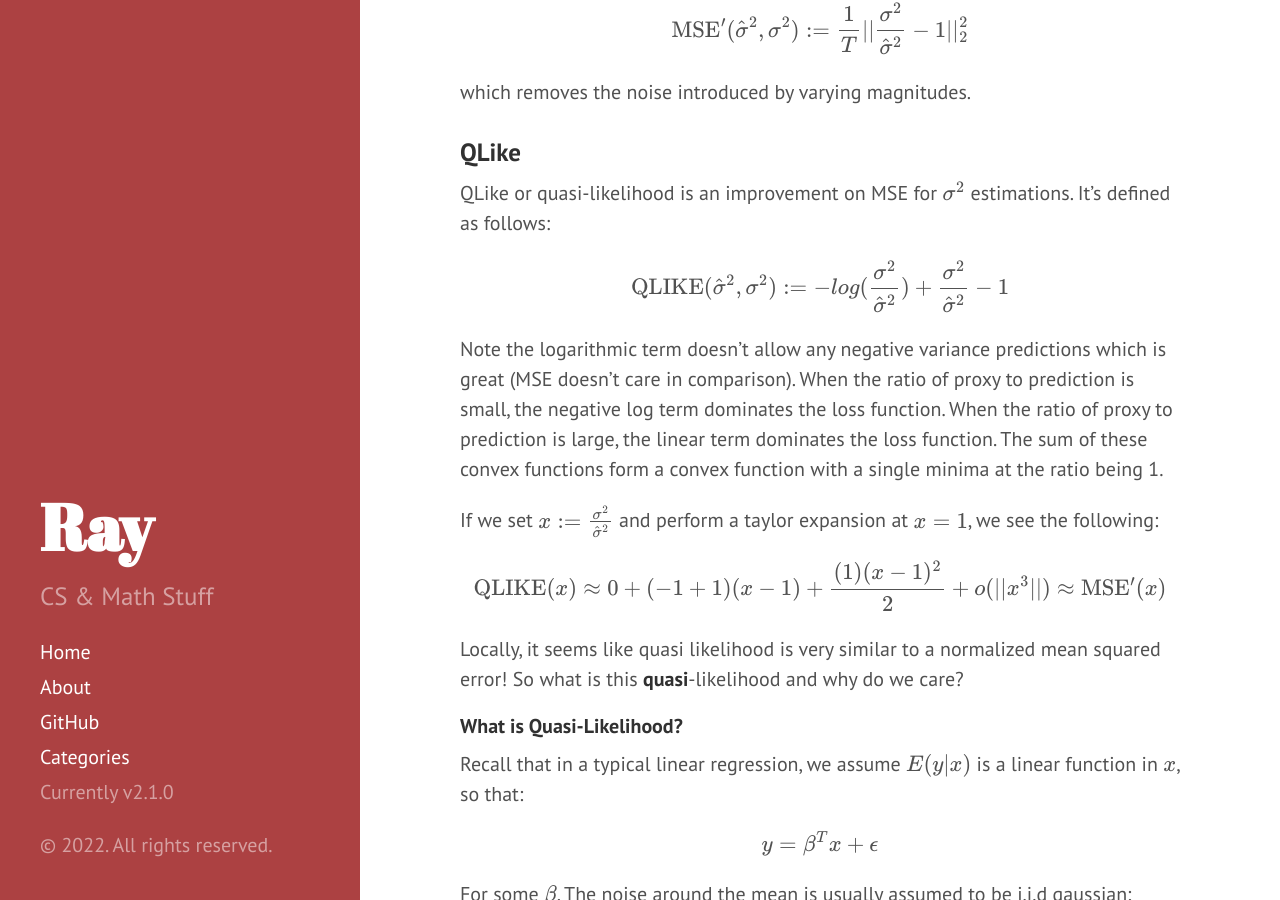
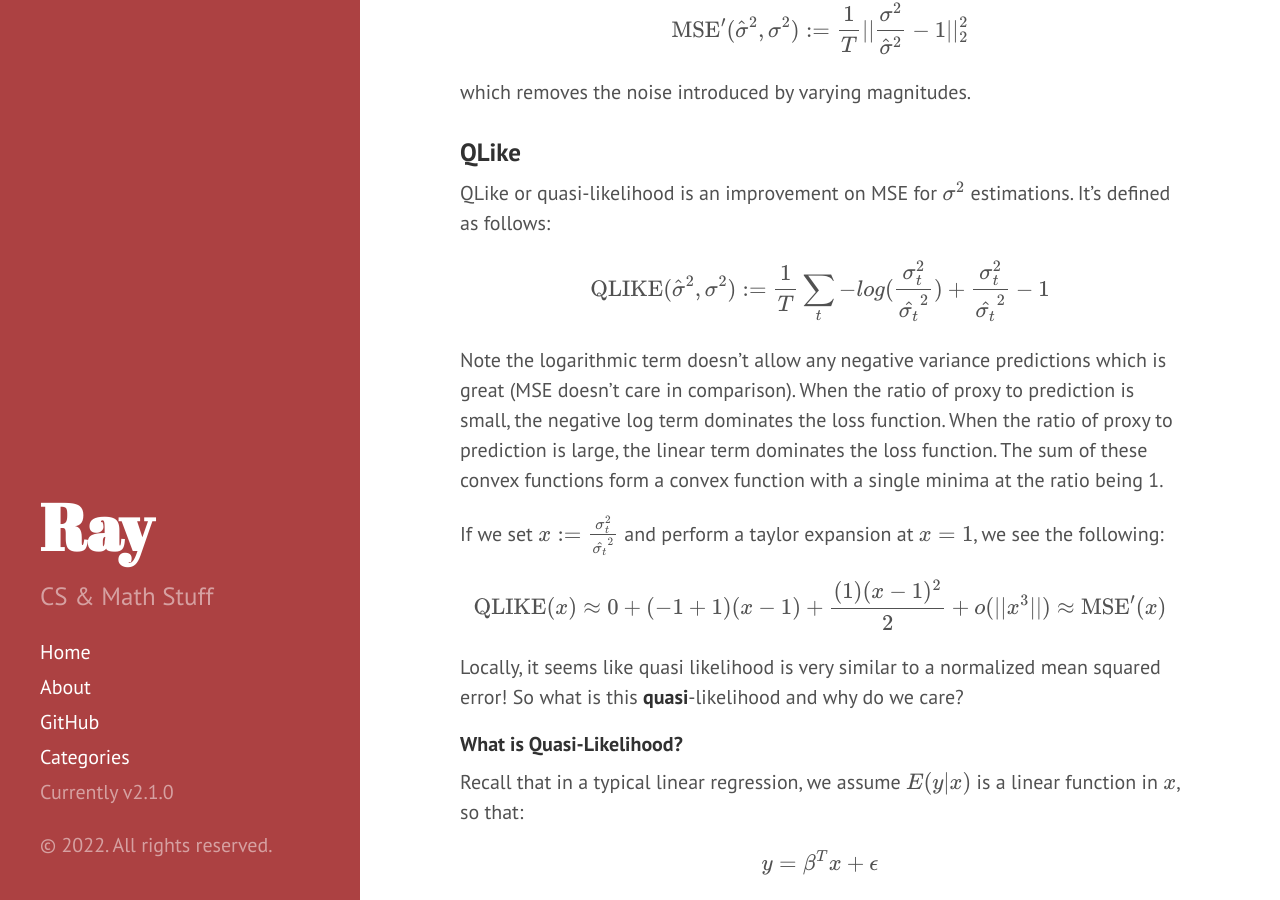
Before and after one commit to OneRaynyDay/oneraynyday.github.io, a Jekyll site: the page built from _posts/2022-04-26-Portfolio-Risk-Pt2.md, in a window 1280 px wide and 900 px high, scrolled down 11493 px. Built offline with Jekyll 4.4.1, drawn with Linux system fonts in a browser that asks for light colours; formulas are drawn with MathJax 3.

Commit message:
Correct index

```diff
--- a/_posts/2022-04-26-Portfolio-Risk-Pt2.md
+++ b/_posts/2022-04-26-Portfolio-Risk-Pt2.md
@@ -247,12 +247,12 @@ which removes the noise introduced by varying magnitudes.
 QLike or quasi-likelihood is an improvement on MSE for $\sigma^2$ estimations. It's defined as follows:
 
 $$
-\text{QLIKE}(\hat{\sigma}^2, \sigma^2) := -log(\frac{\sigma^2}{\hat{\sigma}^2}) + \frac{\sigma^2}{\hat{\sigma}^2} - 1
+\text{QLIKE}(\hat{\sigma}^2, \sigma^2) := \frac{1}{T} \sum_t -log(\frac{\sigma_t^2}{\hat{\sigma_t}^2}) + \frac{\sigma_t^2}{\hat{\sigma_t}^2} - 1
 $$
 
 Note the logarithmic term doesn't allow any negative variance predictions which is great (MSE doesn't care in comparison). When the ratio of proxy to prediction is small, the negative log term dominates the loss function. When the ratio of proxy to prediction is large, the linear term dominates the loss function. The sum of these convex functions form a convex function with a single minima at the ratio being 1.
 
-If we set $x := \frac{\sigma^2}{\hat{\sigma}^2}$ and perform a taylor expansion at $x = 1$, we see the following:
+If we set $x := \frac{\sigma_t^2}{\hat{\sigma_t}^2}$ and perform a taylor expansion at $x = 1$, we see the following:
 
 $$
 \text{QLIKE}(x) \approx 0 + (-1+1)(x-1) + \frac{(1)(x-1)^2}{2} + o( \vert  \vert x^3 \vert  \vert )\approx \text{MSE}'(x)
```
